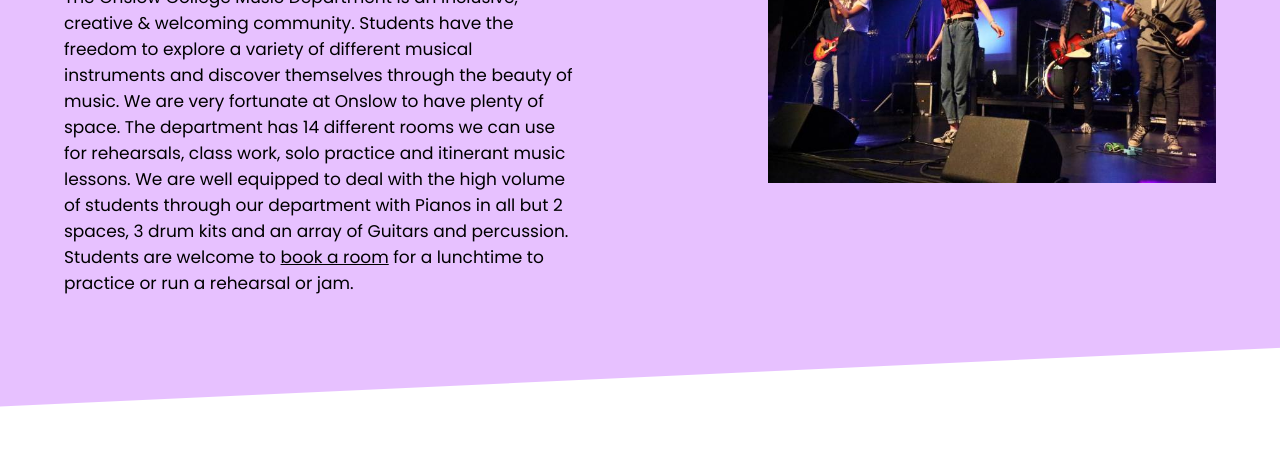
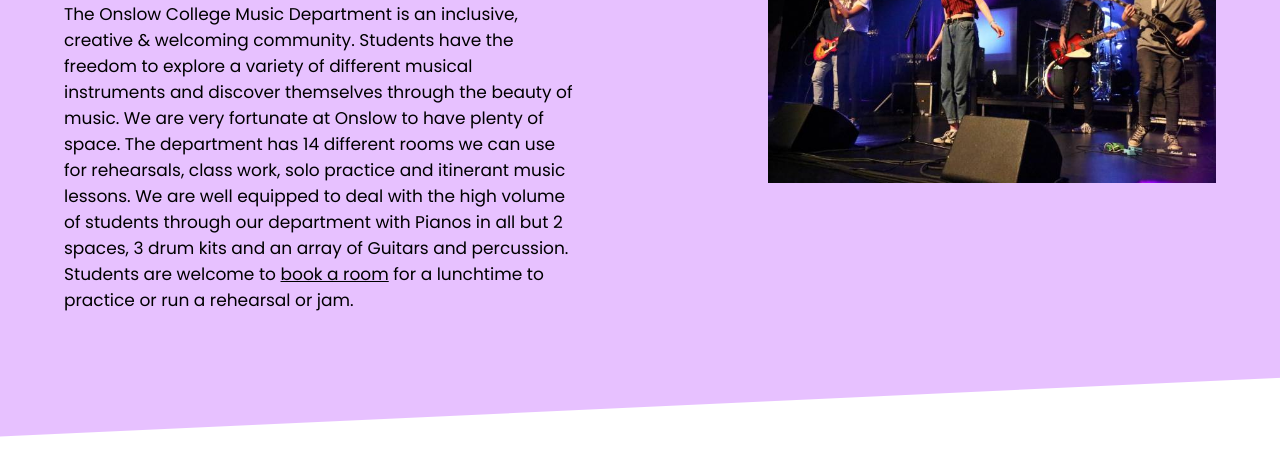
Before and after one commit to stephenclarke1/ballotbox, an Eleventy site: page src/index.njk in a window 1280 px wide. Shown: the part 647-1103 px from the top of the page. Built offline with nearby package versions, Linux system fonts and the light colour scheme; Eleventy itself is replaced by a stand-in of ours; files that its build step writes are made by us from their sources.

Commit message:
hopefully this works

```diff
--- a/src/index.njk
+++ b/src/index.njk
@@ -12,7 +12,7 @@ layout: 'base.njk'
                             <section class="homepage-about">
                                 <div class="left">
                                     <h1>{{ section.data.title }}</h1>
-                                    {{ section.data.description | safe }}
+                                    <p>{{ section.data.description | safe }}</p>
                                 </div>
                                 <div class="right">
                                     <img src="{{ section.data.image }}" alt="{{ section.data.imageAlt }}">
```
Also changed, not shown: public/index.html.
